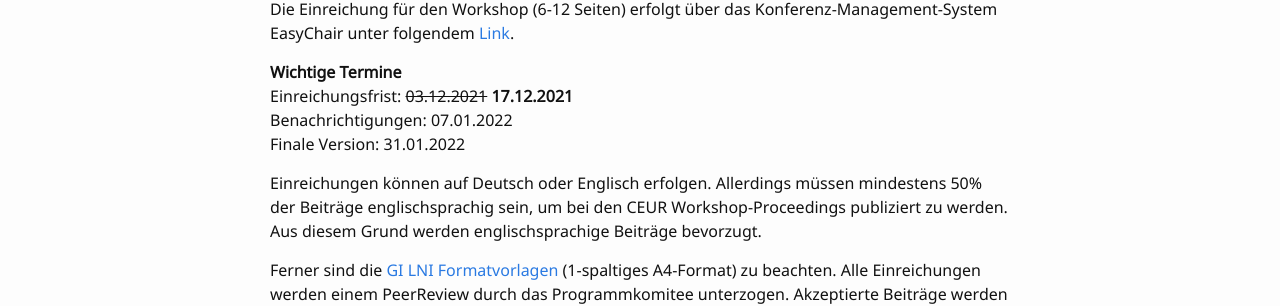
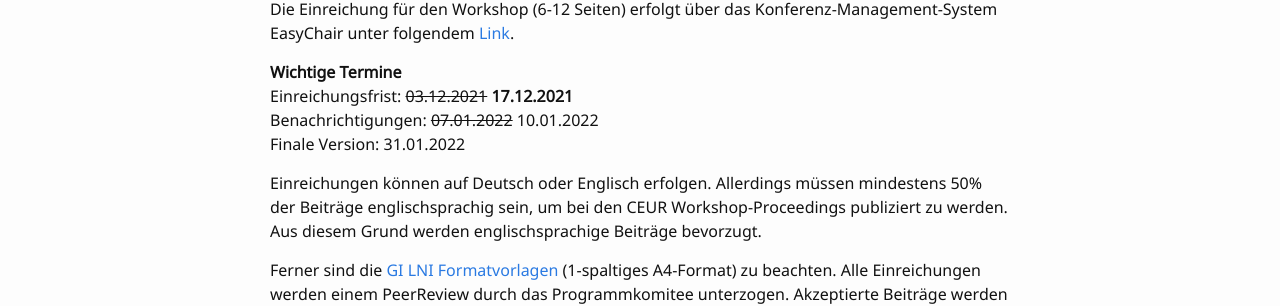
Before and after one commit to ASE-Workshop/2022, a Jekyll site: the page built from 1-call-for-papers.md, in a window 1280 px wide. Shown: the part 613-919 px from the top of the page. Built offline with Jekyll 4.4.1, drawn with Linux system fonts in a browser that asks for light colours.

Commit message:
Update 1-call-for-papers.md

```diff
--- a/1-call-for-papers.md
+++ b/1-call-for-papers.md
@@ -24,7 +24,7 @@ Die Einreichung für den Workshop (6-12 Seiten) erfolgt über das Konferenz-Mana
 
 __Wichtige Termine__\
 Einreichungsfrist: ~~03.12.2021~~ __17.12.2021__\
-Benachrichtigungen: 07.01.2022\
+Benachrichtigungen: ~~07.01.2022~~ 10.01.2022\
 Finale Version: 31.01.2022
 
 
```
